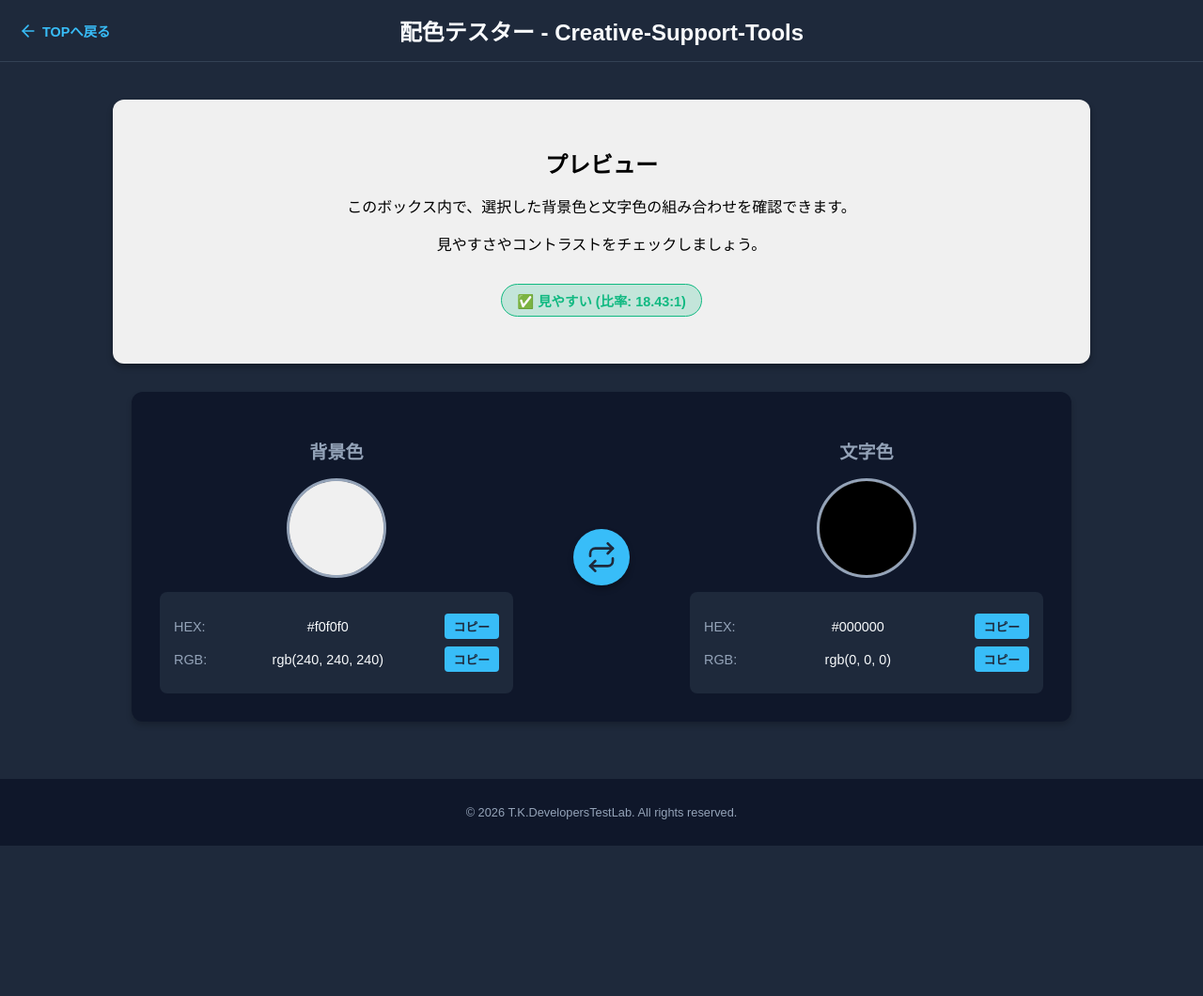
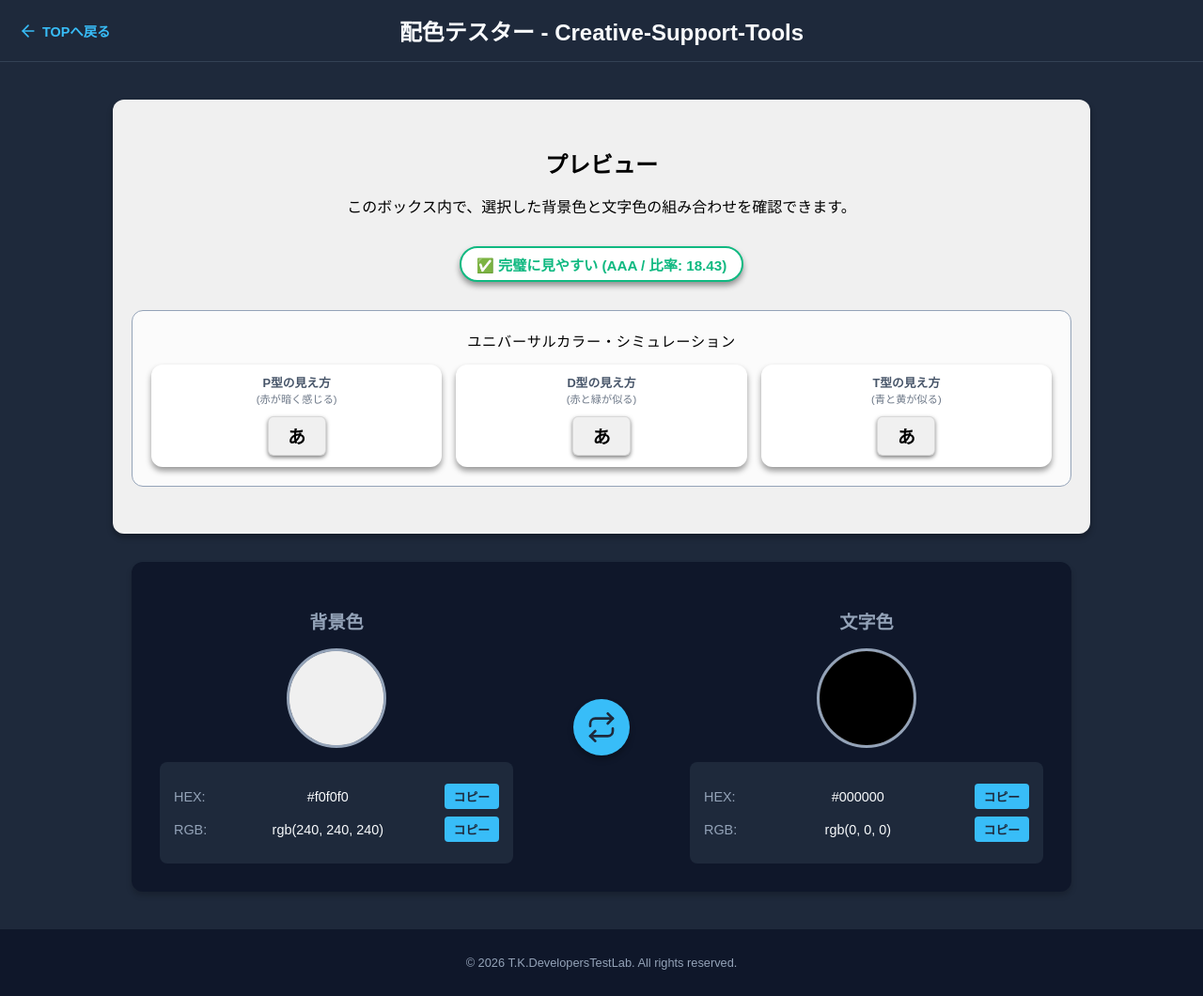
Before and after one commit to Tukigase/creative-support-tools, a Jekyll site: the page built from colorPicker.html, in a window 1280 px wide. Shown: the whole page at 94% size. Built offline with Jekyll 4.4.1, drawn with Linux system fonts in a browser that asks for light colours; before the commit the page ends 900 px from its top, so only the background shows below that.

Commit message:
ColorPickerの改修

```diff
--- a/_includes/header.html
+++ b/_includes/header.html
@@ -6,7 +6,7 @@
             <line x1="19" y1="12" x2="5" y2="12"></line>
             <polyline points="12 19 5 12 12 5"></polyline>
         </svg>
-        TOPへ戻る
+        <span class="back-text">TOPへ戻る</span>
     </a>
     {% endif %}
     <h1>{{ page.title | default: "Creative-Support-Tools" }}</h1>
--- a/assets/css/colorPicker.css
+++ b/assets/css/colorPicker.css
@@ -175,25 +175,112 @@ input[type="color"] {
     }
 }
 
-/* コントラストバッジ */
+/* コントラストバッジ (白背景の絶対安全地帯) */
 .contrast-badge {
     display: inline-block;
     margin-top: 15px;
     padding: 6px 16px;
     border-radius: 9999px;
-    font-size: 0.9rem;
+    font-size: 0.95rem;
     font-weight: bold;
+    background-color: #FFFFFF;
+    /* 背景は白固定 */
+    box-shadow: 0 4px 6px rgba(0, 0, 0, 0.4);
     transition: all 0.3s;
 }
 
 .contrast-badge.pass {
-    background-color: rgba(16, 185, 129, 0.2);
     color: #10B981;
-    border: 1px solid #10B981;
+    /* 緑文字 */
+    border: 2px solid #10B981;
+}
+
+.contrast-badge.special-pass {
+    color: #0EA5E9;
+    /* 青文字（特例Pass用） */
+    border: 2px solid #0EA5E9;
+}
+
+.contrast-badge.warning {
+    color: #F59E0B;
+    /* 注意を促すオレンジ色 */
+    border: 2px solid #F59E0B;
 }
 
 .contrast-badge.fail {
-    background-color: rgba(239, 68, 68, 0.2);
     color: #EF4444;
-    border: 1px solid #EF4444;
+    /* 赤文字 */
+    border: 2px solid #EF4444;
 }
+
+/* ユニバーサルセクション全体をまとめる枠 */
+.universal-section {
+    margin-top: 30px;
+    padding: 20px;
+    background-color: rgba(255, 255, 255, 0.75);
+    /* うっすら明るい背景でエリアを区切る */
+    border-radius: 12px;
+    border: 1px solid var(--sub-text);
+}
+
+/* セクションのタイトル */
+.universal-title {
+    font-size: 0.95rem;
+    color: rgb(0, 0, 0);
+    margin-top: 0;
+    margin-bottom: 15px;
+    font-weight: normal;
+    letter-spacing: 0.05em;
+}
+
+/* 3等分グリッド（margin-topを削除して微調整） */
+.universal-check-area {
+    display: grid;
+    grid-template-columns: repeat(3, 1fr);
+    gap: 15px;
+}
+
+/* ★ここを「安全地帯のカード」に変更 */
+.sim-item {
+    display: flex;
+    flex-direction: column;
+    align-items: center;
+    gap: 10px;
+    background-color: #FFFFFF;
+    /* 白背景で安全地帯化！ */
+    padding: 12px 8px;
+    border-radius: 12px;
+    box-shadow: 0 4px 6px rgba(0, 0, 0, 0.4);
+    transition: transform 0.2s;
+}
+
+/* カード内のテキストは「常に濃いグレー」で固定して見やすくする */
+.sim-label {
+    font-size: 0.8rem;
+    color: #475569;
+    /* ユーザーの文字色に依存しない濃い色 */
+    line-height: 1.3;
+    font-weight: bold;
+    text-align: center;
+}
+
+.sim-label small {
+    font-size: 0.7rem;
+    opacity: 0.8;
+    font-weight: normal;
+}
+
+/* シミュレーション用のミニチップ（変更なし） */
+.sim-chip {
+    width: 60px;
+    height: 40px;
+    border-radius: 6px;
+    display: flex;
+    justify-content: center;
+    align-items: center;
+    font-weight: bold;
+    font-size: 1.2rem;
+    box-shadow: 0 2px 4px rgba(0, 0, 0, 0.5);
+    border: 1px solid rgba(0, 0, 0, 0.1);
+    /* 枠線を少し暗めに調整 */
+}
--- a/assets/css/common.css
+++ b/assets/css/common.css
@@ -62,3 +62,23 @@ body {
     font-size: 0.8rem;
     margin-top: auto;
 }
+
+/* スマホ用ヘッダー調整 */
+@media (max-width: 768px) {
+    /* 戻るボタンの文字を隠し、アイコンだけにする */
+    .back-text {
+        display: none;
+    }
+
+    /* タイトルの文字を少し小さくし、長すぎる場合は「...」で省略する */
+    .header h1 {
+        font-size: 1.1rem;
+        /* アイコンと被らないように左右に余白を持たせる */
+        padding: 0 40px;
+        white-space: nowrap;
+        overflow: hidden;
+        text-overflow: ellipsis;
+        max-width: 100%;
+        box-sizing: border-box;
+    }
+}
--- a/assets/js/colorPicker.js
+++ b/assets/js/colorPicker.js
@@ -11,96 +11,178 @@ document.addEventListener('DOMContentLoaded', () => {
     const swapBtn = document.getElementById('swapColorsButton');
     const contrastBadge = document.getElementById('contrastBadge');
 
-    // HEXからRGBに変換する関数
-    function hexToRgb(hex) {
-        const r = parseInt(hex.slice(1, 3), 16);
-        const g = parseInt(hex.slice(3, 5), 16);
-        const b = parseInt(hex.slice(5, 7), 16);
-        return `rgb(${r}, ${g}, ${b})`;
+    // HEXからRGB配列を取得する関数
+    function hexToRgbArray(hex) {
+        return [
+            parseInt(hex.slice(1, 3), 16),
+            parseInt(hex.slice(3, 5), 16),
+            parseInt(hex.slice(5, 7), 16)
+        ];
     }
 
-    // 相対輝度の計算 (WCAG標準)
-    function getLuminance(hex) {
-        let rgb = [
-            parseInt(hex.slice(1, 3), 16) / 255,
-            parseInt(hex.slice(3, 5), 16) / 255,
-            parseInt(hex.slice(5, 7), 16) / 255
-        ];
-        let a = rgb.map((v) => {
+    // RGBからHEX文字列を生成する関数
+    function rgbArrayToHex(rgb) {
+        return "#" + rgb.map(x => {
+            const hex = Math.max(0, Math.min(255, Math.round(x))).toString(16);
+            return hex.length === 1 ? "0" + hex : hex;
+        }).join('');
+    }
+
+    // RGBからHSL(色相, 彩度, 明度)に変換する関数
+    function rgbToHsl(r, g, b) {
+        r /= 255, g /= 255, b /= 255;
+        const max = Math.max(r, g, b), min = Math.min(r, g, b);
+        let h, s, l = (max + min) / 2;
+        if (max === min) {
+            h = s = 0;
+        } else {
+            const d = max - min;
+            s = l > 0.5 ? d / (2 - max - min) : d / (max + min);
+            switch (max) {
+                case r: h = (g - b) / d + (g < b ? 6 : 0); break;
+                case g: h = (b - r) / d + 2; break;
+                case b: h = (r - g) / d + 4; break;
+            }
+            h /= 6;
+        }
+        return [h * 360, s * 100, l * 100];
+    }
+
+    // 色覚特性（P/D/T型）シミュレーション関数 (標準的な変換マトリクスを利用)
+    function simulateColorblindness(rgb, type) {
+        const [r, g, b] = rgb;
+        let R, G, B;
+        if (type === 'P') {
+            R = 0.56667 * r + 0.43333 * g + 0 * b;
+            G = 0.55833 * r + 0.44167 * g + 0 * b;
+            B = 0 * r + 0.24167 * g + 0.75833 * b;
+        } else if (type === 'D') {
+            R = 0.625 * r + 0.375 * g + 0 * b;
+            G = 0.7 * r + 0.3 * g + 0 * b;
+            B = 0 * r + 0.3 * g + 0.7 * b;
+        } else if (type === 'T') {
+            R = 0.95 * r + 0.05 * g + 0 * b;
+            G = 0 * r + 0.43333 * g + 0.56667 * b;
+            B = 0 * r + 0.475 * g + 0.525 * b;
+        }
+        return [R, G, B];
+    }
+
+    // WCAG輝度計算
+    function getLuminance(rgbArray) {
+        let a = rgbArray.map(v => {
+            v /= 255;
             return v <= 0.03928 ? v / 12.92 : Math.pow((v + 0.055) / 1.055, 2.4);
         });
         return a[0] * 0.2126 + a[1] * 0.7152 + a[2] * 0.0722;
     }
 
-    // コントラスト比の計算
-    function getContrastRatio(hex1, hex2) {
-        const lum1 = getLuminance(hex1);
-        const lum2 = getLuminance(hex2);
+    // コントラスト比計算
+    function getContrastRatio(rgb1, rgb2) {
+        const lum1 = getLuminance(rgb1);
+        const lum2 = getLuminance(rgb2);
         const brightest = Math.max(lum1, lum2);
         const darkest = Math.min(lum1, lum2);
         return (brightest + 0.05) / (darkest + 0.05);
     }
 
-    // 色をUIに反映する関数
-    function updateColorInfo(type, hexValue) {
-        if (type === 'bg') {
-            bgHexSpan.textContent = hexValue;
-            bgRgbSpan.textContent = hexToRgb(hexValue);
-            previewBox.style.backgroundColor = hexValue;
-        } else if (type === 'text') {
-            textHexSpan.textContent = hexValue;
-            textRgbSpan.textContent = hexToRgb(hexValue);
-            previewBox.style.color = hexValue;
-        }
+    // 色と判定をUIに反映する関数
+    function updateColorInfo() {
+        const bgHex = bgPicker.value;
+        const textHex = textPicker.value;
+        const bgRgb = hexToRgbArray(bgHex);
+        const textRgb = hexToRgbArray(textHex);
 
-        // コントラスト判定とバッジの更新
-        const ratio = getContrastRatio(bgPicker.value, textPicker.value).toFixed(2);
-        if (ratio >= 4.5) {
-            contrastBadge.textContent = `✅ 見やすい (比率: ${ratio}:1)`;
+        // 基本情報の更新
+        bgHexSpan.textContent = bgHex;
+        bgRgbSpan.textContent = `rgb(${bgRgb.join(', ')})`;
+        previewBox.style.backgroundColor = bgHex;
+
+        textHexSpan.textContent = textHex;
+        textRgbSpan.textContent = `rgb(${textRgb.join(', ')})`;
+        previewBox.style.color = textHex;
+
+        // 1. 複合判定ロジック (輝度・色相・彩度による評価)
+        const ratio = getContrastRatio(bgRgb, textRgb).toFixed(2);
+        const bgHsl = rgbToHsl(...bgRgb);
+        const textHsl = rgbToHsl(...textRgb);
+
+        // 色相の差 (0〜180度)
+        const deltaH = Math.min(Math.abs(bgHsl[0] - textHsl[0]), 360 - Math.abs(bgHsl[0] - textHsl[0]));
+        // どちらも一定以上の鮮やかさか？ (特例Pass用)
+        const isSaturated = bgHsl[1] > 40 && textHsl[1] > 40;
+
+        // ★新規追加: チカチカするハレーションの判定
+        // 条件: 両方とも彩度が80%以上 ＆ 明度の差が30未満 ＆ 色相が60度以上離れている
+        const isHalation = bgHsl[1] > 80 && textHsl[1] > 80 &&
+            Math.abs(bgHsl[2] - textHsl[2]) < 30 &&
+            deltaH > 60;
+
+        // --- ここから判定分岐 ---
+        if (isHalation) {
+            // 最優先でハレーションを「罰（NG）」として弾く！
+            contrastBadge.textContent = `❌ チカチカして目が疲れる色です (ハレーション)`;
+            contrastBadge.className = 'contrast-badge fail';
+        } else if (ratio >= 4.5) {
+            contrastBadge.textContent = `✅ 完璧に見やすい (AAA / 比率: ${ratio})`;
             contrastBadge.className = 'contrast-badge pass';
+        } else if (ratio >= 3.0) {
+            contrastBadge.textContent = `🆗 見やすい (AA / 比率: ${ratio})`;
+            contrastBadge.className = 'contrast-badge pass';
+        } else if (ratio >= 2.5) {
+            contrastBadge.textContent = `⚠️ 許容範囲 (大文字推奨 / 比率: ${ratio})`;
+            contrastBadge.className = 'contrast-badge warning';
+        } else if (deltaH > 90 && isSaturated) {
+            contrastBadge.textContent = `✅ 色の対比で読める (比率: ${ratio})`;
+            contrastBadge.className = 'contrast-badge special-pass';
         } else {
-            contrastBadge.textContent = `⚠️ 見づらい (比率: ${ratio}:1)`;
+            contrastBadge.textContent = `❌ 見づらい (NG / 比率: ${ratio})`;
             contrastBadge.className = 'contrast-badge fail';
         }
+        // 2. ユニバーサルシミュレーションの更新
+        const types = ['P', 'D', 'T'];
+        types.forEach(type => {
+            const simBgRgb = simulateColorblindness(bgRgb, type);
+            const simTextRgb = simulateColorblindness(textRgb, type);
 
-        // LocalStorageに現在の色を保存
-        localStorage.setItem('cst_bg_color', bgPicker.value);
-        localStorage.setItem('cst_text_color', textPicker.value);
+            const chipBg = document.getElementById(`chip${type}_bg`);
+            const chipText = document.getElementById(`chip${type}_text`);
+
+            chipBg.style.backgroundColor = rgbArrayToHex(simBgRgb);
+            chipText.style.color = rgbArrayToHex(simTextRgb);
+        });
+
+        // LocalStorageに保存
+        localStorage.setItem('cst_bg_color', bgHex);
+        localStorage.setItem('cst_text_color', textHex);
     }
 
     // ピッカー変更時のイベント
-    bgPicker.addEventListener('input', (e) => updateColorInfo('bg', e.target.value));
-    textPicker.addEventListener('input', (e) => updateColorInfo('text', e.target.value));
+    bgPicker.addEventListener('input', updateColorInfo);
+    textPicker.addEventListener('input', updateColorInfo);
 
     // 色の入れ替え処理
     swapBtn.addEventListener('click', () => {
         const tempBgColor = bgPicker.value;
-        const tempTextColor = textPicker.value;
-        bgPicker.value = tempTextColor;
+        bgPicker.value = textPicker.value;
         textPicker.value = tempBgColor;
-        updateColorInfo('bg', bgPicker.value);
-        updateColorInfo('text', textPicker.value);
+        updateColorInfo();
     });
 
-    // ▼ 初期化処理 ▼
-    // LocalStorageから前回の色を読み込み（なければHTMLのデフォルト値を使用）
+    // 初期化処理
     const savedBg = localStorage.getItem('cst_bg_color');
     const savedText = localStorage.getItem('cst_text_color');
     if (savedBg) bgPicker.value = savedBg;
     if (savedText) textPicker.value = savedText;
+    updateColorInfo();
 
-    updateColorInfo('bg', bgPicker.value);
-    updateColorInfo('text', textPicker.value);
-
-    // コピーボタンの処理
+    // コピーボタン処理 (既存のまま)
     const copyButtons = document.querySelectorAll('.copy-button');
     copyButtons.forEach(button => {
-        button.addEventListener('click', function() {
+        button.addEventListener('click', function () {
             const targetId = this.dataset.copyTarget;
             const textToCopy = document.getElementById(targetId).textContent;
-
-            navigator.clipboard.writeText(textToCopy)
-                .then(() => {
+            navigator.clipboard.writeText(textToCopy).then(() => {
                 const originalText = this.textContent;
                 this.textContent = 'コピー済!';
                 this.classList.add('copied');
@@ -108,10 +190,6 @@ document.addEventListener('DOMContentLoaded', () => {
                     this.textContent = originalText;
                     this.classList.remove('copied');
                 }, 2000);
-                })
-                .catch(err => {
-                    console.error('クリップボードへの書き込みに失敗しました', err);
-                    alert('コピーに失敗しました。');
             });
         });
     });
--- a/colorPicker.html
+++ b/colorPicker.html
@@ -8,8 +8,27 @@ js: colorPicker.js
     <div class="preview-box" id="previewBox">
         <h2>プレビュー</h2>
         <p>このボックス内で、選択した背景色と文字色の組み合わせを確認できます。</p>
-        <p>見やすさやコントラストをチェックしましょう。</p>
+
         <div id="contrastBadge" class="contrast-badge">判定中...</div>
+
+        <div class="universal-section">
+            <h3 class="universal-title">ユニバーサルカラー・シミュレーション</h3>
+            <div class="universal-check-area">
+                <div class="sim-item">
+                    <span class="sim-label">P型の見え方<br><small>(赤が暗く感じる)</small></span>
+                    <div class="sim-chip" id="chipP_bg"><span id="chipP_text">あ</span></div>
+                </div>
+                <div class="sim-item">
+                    <span class="sim-label">D型の見え方<br><small>(赤と緑が似る)</small></span>
+                    <div class="sim-chip" id="chipD_bg"><span id="chipD_text">あ</span></div>
+                </div>
+                <div class="sim-item">
+                    <span class="sim-label">T型の見え方<br><small>(青と黄が似る)</small></span>
+                    <div class="sim-chip" id="chipT_bg"><span id="chipT_text">あ</span></div>
+                </div>
+            </div>
+        </div>
+    </div>
     </div>
 
     <div class="color-picker-area">
@@ -31,7 +50,8 @@ js: colorPicker.js
         </div>
 
         <button id="swapColorsButton" aria-label="色を入れ替える">
-            <svg xmlns="http://www.w3.org/2000/svg" width="32" height="32" viewBox="0 0 24 24" fill="none" stroke="currentColor" stroke-width="2" stroke-linecap="round" stroke-linejoin="round">
+            <svg xmlns="http://www.w3.org/2000/svg" width="32" height="32" viewBox="0 0 24 24" fill="none"
+                stroke="currentColor" stroke-width="2" stroke-linecap="round" stroke-linejoin="round">
                 <polyline points="17 1 21 5 17 9"></polyline>
                 <path d="M3 11V9a4 4 0 0 1 4-4h14"></path>
                 <polyline points="7 23 3 19 7 15"></polyline>
```
Lines whose indentation alone changed are shown as unchanged.
